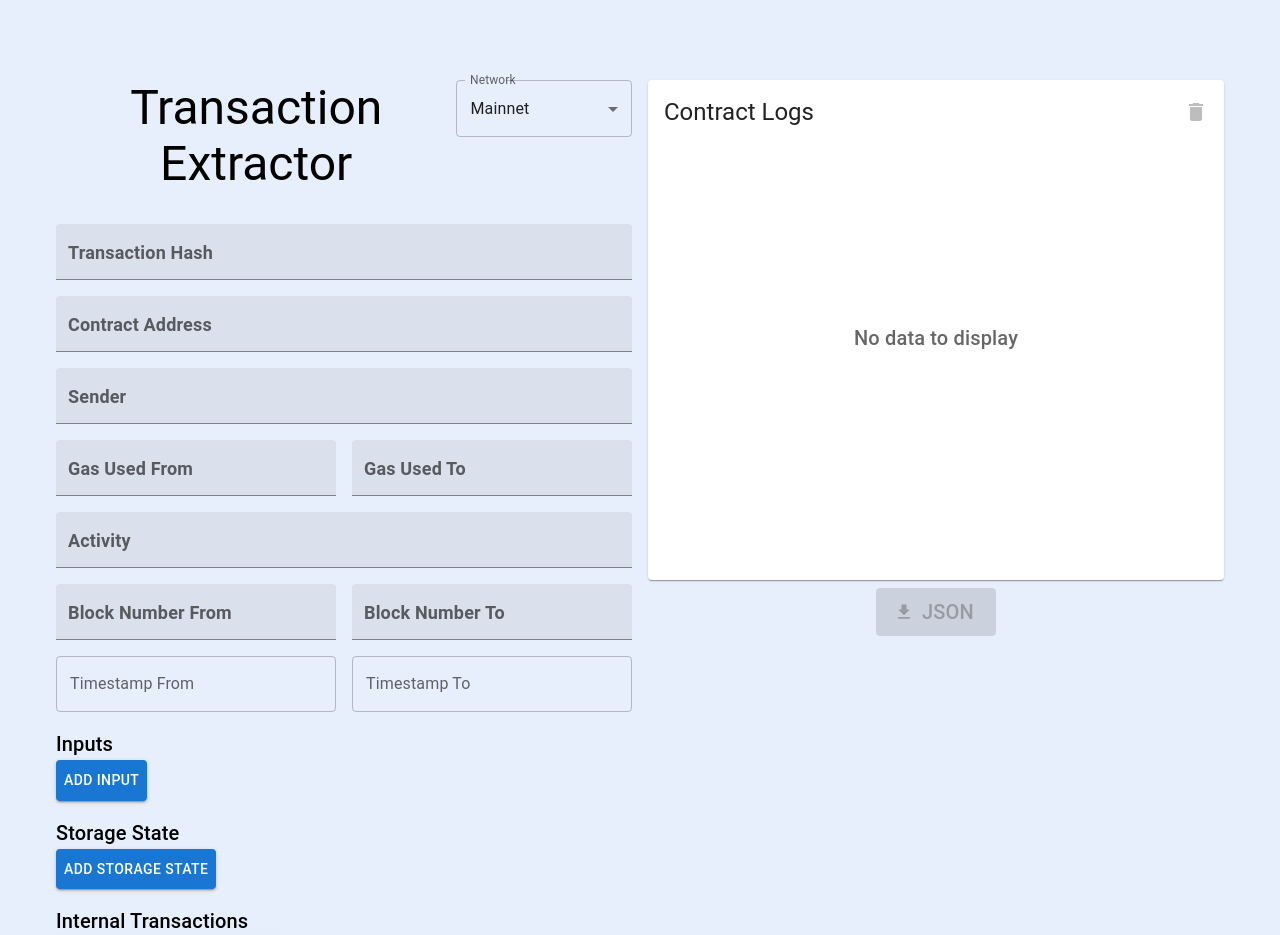
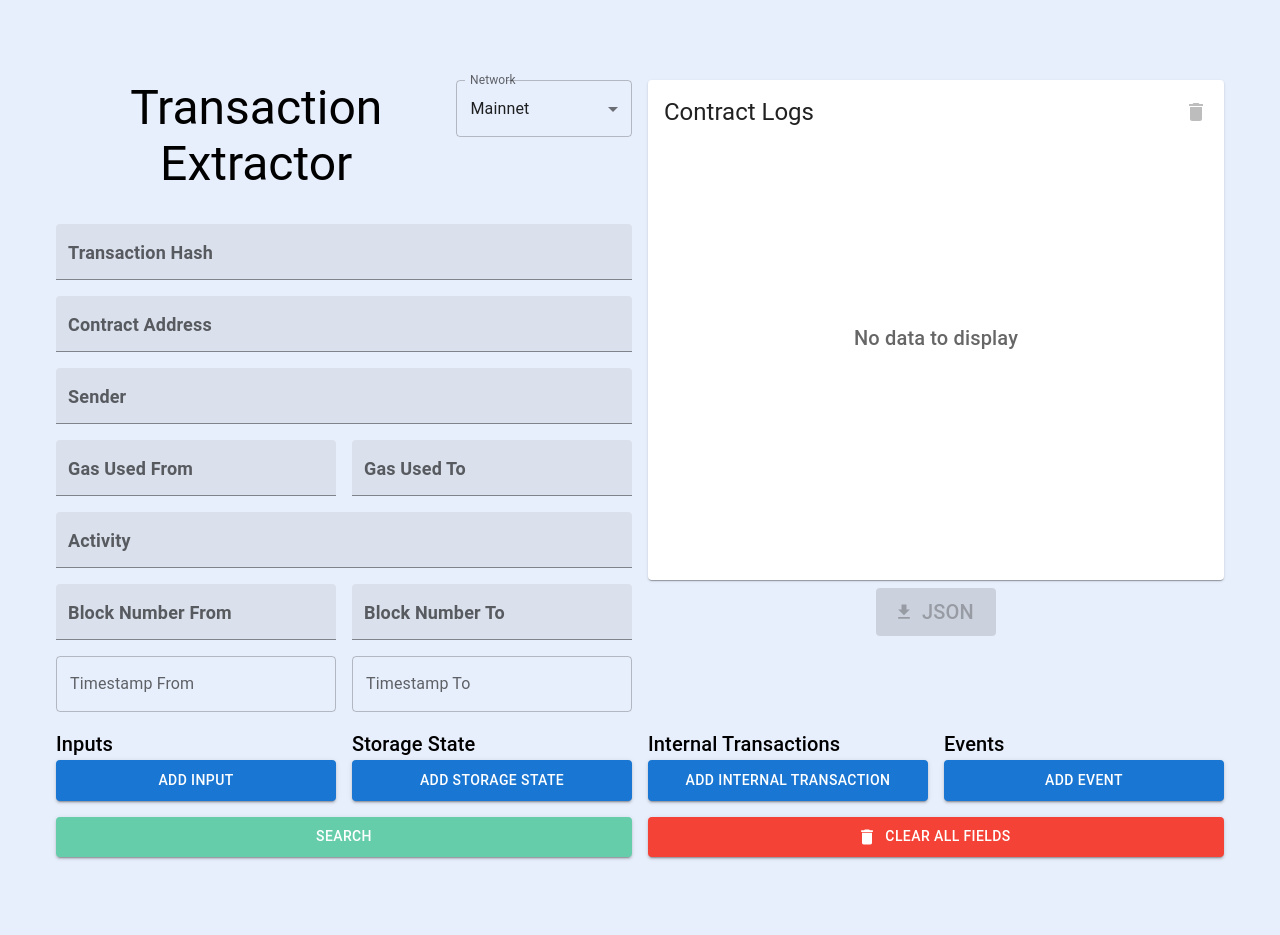
Before and after one commit to lollobeach/BlockchainProcessMining_frontend, a React (Create React App) app: page /query in a window 1280 px wide. Shown: the top 935 px of the page. After the commit the page ends 897 px from the top, so only its background shows below. Built offline with nearby package versions, Linux system fonts and the light colour scheme.

Commit message:
fix: query page layout

```diff
--- a/package.json
+++ b/package.json
@@ -3,10 +3,10 @@
   "version": "0.1.0",
   "private": true,
   "dependencies": {
-    "@emotion/react": "^11.11.4",
-    "@emotion/styled": "^11.11.0",
+    "@emotion/react": "^11.14.0",
+    "@emotion/styled": "^11.14.0",
     "@mui/icons-material": "^5.15.14",
-    "@mui/material": "^5.15.14",
+    "@mui/material": "^5.16.14",
     "@mui/x-date-pickers": "^7.4.0",
     "@testing-library/jest-dom": "^5.17.0",
     "@testing-library/react": "^13.4.0",
--- a/src/components/query/AddQueryButton.js
+++ b/src/components/query/AddQueryButton.js
@@ -6,7 +6,8 @@ const AddButton = ({onClick, label}) => {
         <Button variant="contained" onClick={onClick}
                 sx={{
                     padding: "8px",
-                    height: "auto"
+                    height: "auto",
+                    width: "100%"
                 }}>
             {label}
         </Button>
--- a/src/pages/Query.js
+++ b/src/pages/Query.js
@@ -2,7 +2,7 @@ import React, {useEffect, useState} from 'react';
 import {
     Box,
     Button,
-    FormControl,
+    FormControl, Grid,
     InputLabel,
     MenuItem,
     Select,
@@ -127,6 +127,7 @@ function Query() {
     }
 
     return (
+        <Box>
             <QueryPageLayout loading={loading} setLoading={setLoading} results={results} setResults={setResults}>
                 <Stack justifyContent="space-evenly" height="100%">
                     <Box display="flex" justifyContent="space-between" gap={5}>
@@ -200,21 +201,38 @@ function Query() {
                                             onChange={handleChange}
                                         />
                                     </Box>
+                                </Stack>
+                            </form>
+                        </Box>
+                    </Box>
+                </Stack>
+            </QueryPageLayout>
+            <Box marginTop={2} paddingX={5}>
+                <Grid container columnSpacing={2}>
+                    <Grid item sm={12} md={3}>
                         <InputsForm inputs={formData.inputs}
                                     setInputs={(inputs) => setFormData({...formData, inputs})}/>
+                    </Grid>
+                    <Grid item sm={12} md={3}>
                         <StorageStateForm storageState={formData.storageState}
                                           setStorageState={(storageState) => setFormData({
                                               ...formData,
                                               storageState
                                           })}/>
+                    </Grid>
+                    <Grid item sm={12} md={3}>
                         <InternalTxsForm internalTxs={formData.internalTxs}
                                          setInternalTxs={(internalTxs) => setFormData({
                                              ...formData,
                                              internalTxs
                                          })}/>
+                    </Grid>
+                    <Grid item sm={12} md={3}>
                         <EventsForm events={formData.events}
                                     setEvents={(events) => setFormData({...formData, events})}/>
-                                <Box display="flex" justifyContent="space-between" gap={2}>
+                    </Grid>
+                </Grid>
+                <Box display="flex" justifyContent="space-between" gap={2} marginTop={2}>
                     <Button
                         type="submit"
                         fullWidth
@@ -285,12 +303,8 @@ function Query() {
                         Clear all fields
                     </Button>
                 </Box>
-                            </Stack>
-                        </form>
             </Box>
         </Box>
-            </Stack>
-        </QueryPageLayout>
     );
 }
 
```
Also changed, not shown: 1 other file (tests, documents, lock files or other folders). Lines whose indentation alone changed are shown as unchanged.
